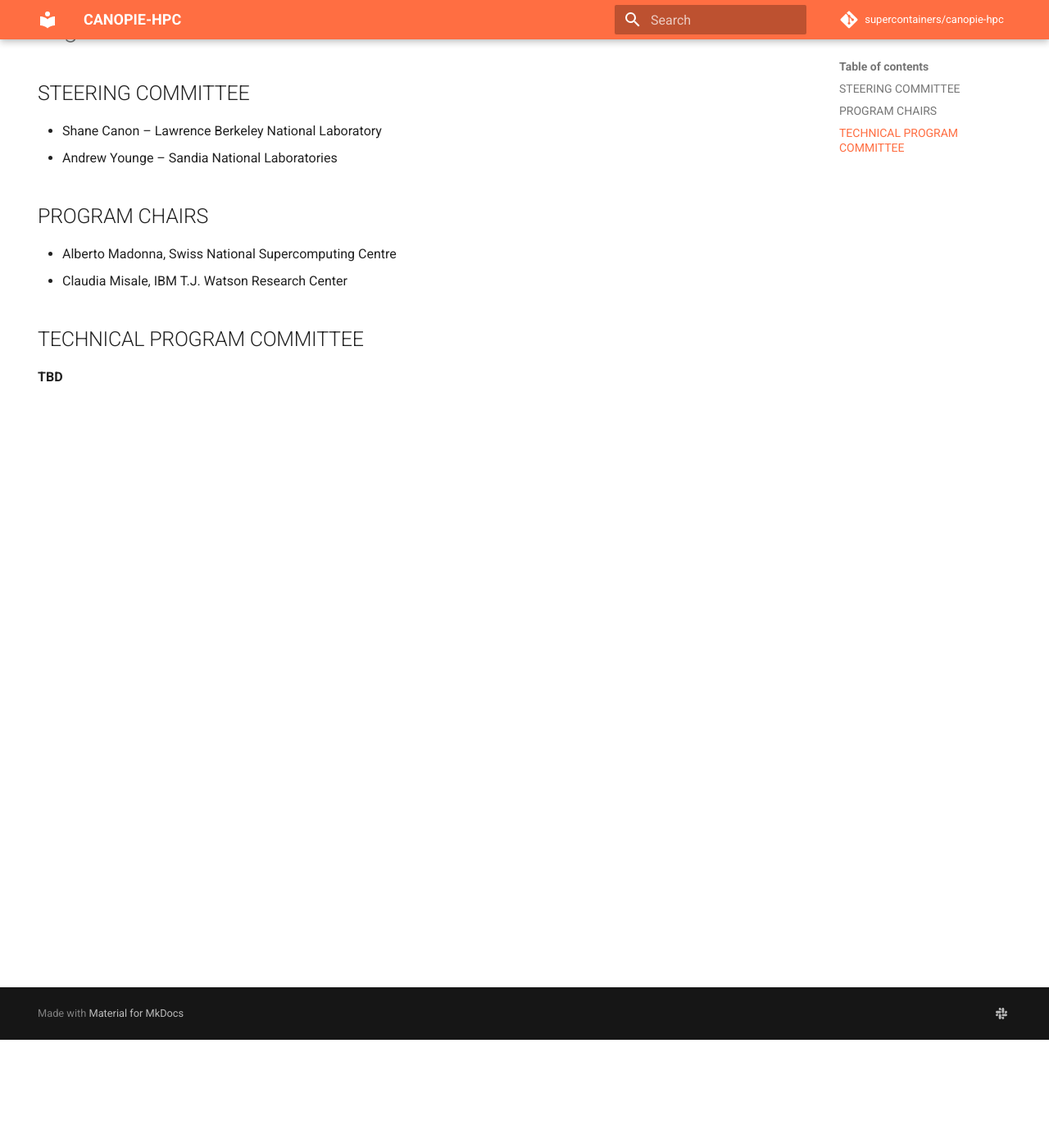
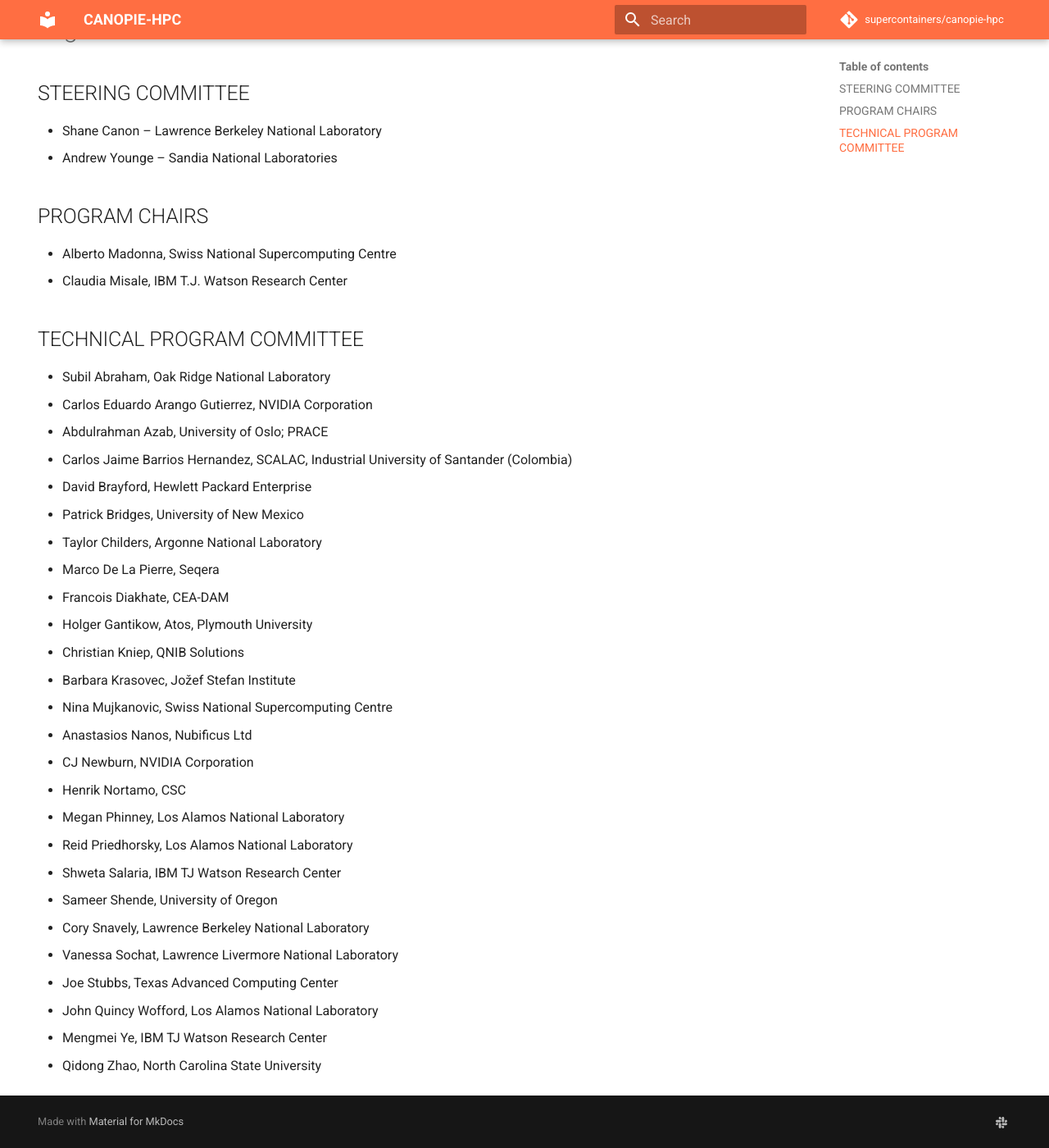
Before and after one commit to supercontainers/canopie-hpc, an MkDocs documentation site: the page built from docs/organizers.md, in a window 1280 px wide and 1400 px high, scrolled down 132 px. Shown: the whole window at 82% size. Built offline with MkDocs 1.6.1 and Material for MkDocs 9.7.7, drawn with Linux system fonts in a browser that asks for light colours; comment, search, counter and statistics services are not loaded.

Commit message:
Updated committee members for 2024

```diff
--- a/docs/organizers.md
+++ b/docs/organizers.md
@@ -14,4 +14,29 @@
 
 ## TECHNICAL PROGRAM COMMITTEE
 
-**TBD**
+* Subil Abraham, Oak Ridge National Laboratory
+* Carlos Eduardo Arango Gutierrez, NVIDIA Corporation
+* Abdulrahman Azab, University of Oslo; PRACE
+* Carlos Jaime Barrios Hernandez, SCALAC, Industrial University of Santander (Colombia)
+* David	Brayford, Hewlett Packard Enterprise
+* Patrick Bridges, University of New Mexico
+* Taylor Childers, Argonne National Laboratory
+* Marco De La Pierre, Seqera
+* Francois Diakhate, CEA-DAM
+* Holger Gantikow, Atos, Plymouth University
+* Christian Kniep, QNIB Solutions
+* Barbara	Krasovec, Jožef Stefan Institute
+* Nina Mujkanovic, Swiss National Supercomputing Centre
+* Anastasios Nanos, Nubificus Ltd
+* CJ Newburn, NVIDIA Corporation
+* Henrik Nortamo, CSC
+* Megan Phinney, Los Alamos National Laboratory
+* Reid Priedhorsky, Los Alamos National Laboratory
+* Shweta Salaria, IBM TJ Watson Research Center
+* Sameer Shende, University of Oregon
+* Cory Snavely, Lawrence Berkeley National Laboratory
+* Vanessa	Sochat, Lawrence Livermore National Laboratory
+* Joe Stubbs, Texas Advanced Computing Center
+* John Quincy Wofford, Los Alamos National Laboratory
+* Mengmei Ye, IBM TJ Watson Research Center
+* Qidong Zhao, North Carolina State University
```
